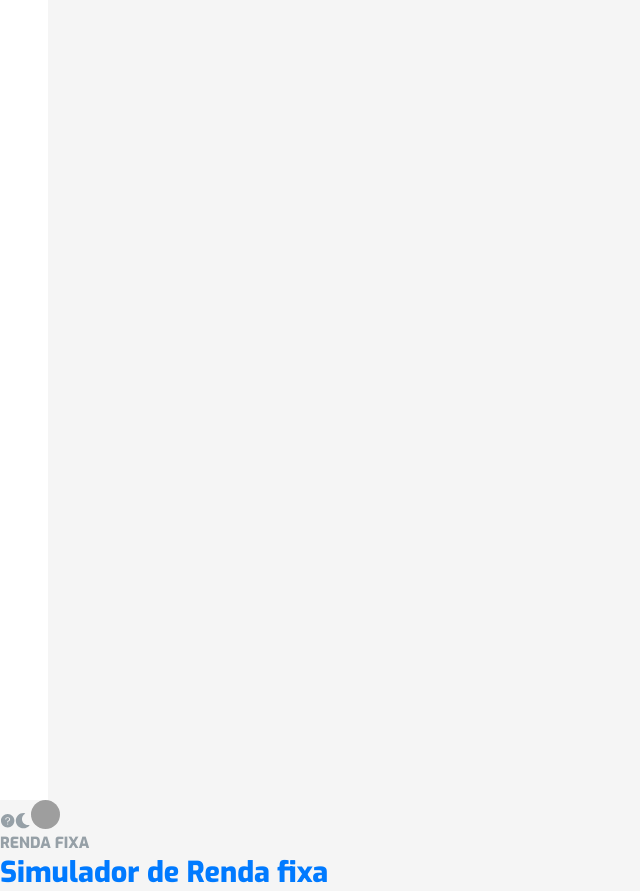
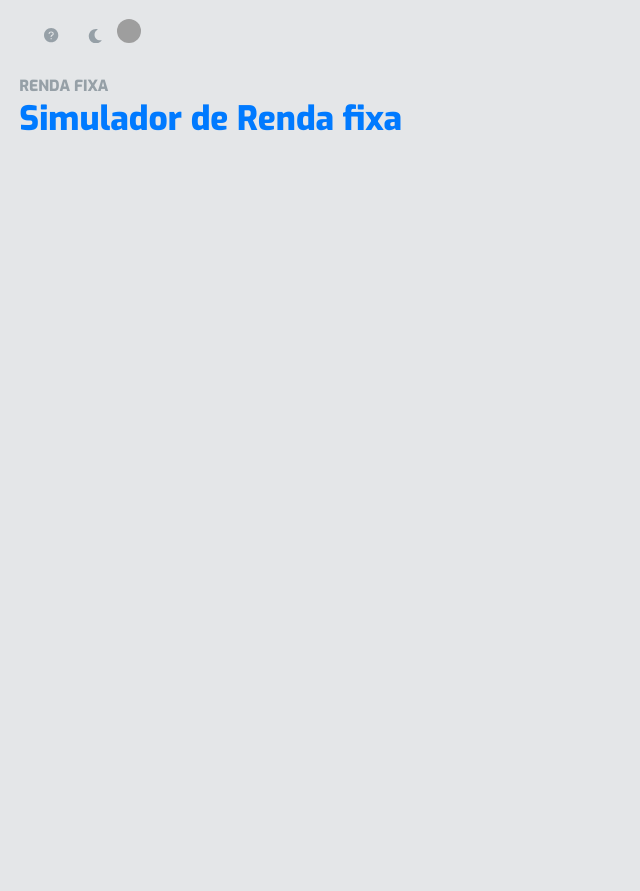
Before and after one commit to TalesFB/Simulador-CarteiraGlobal, a React (Create React App) app: page / in a window 1280 px wide. Shown: the whole page, without its empty margins (0-640 px from the left). After the commit the page ends 800 px from the top, so only its background shows below. Built offline with nearby package versions, Linux system fonts and the light colour scheme; grey boxes are pictures that could not be loaded.

Commit message:
organização do css

```diff
--- a/src/assets/styles/global.css
+++ b/src/assets/styles/global.css
@@ -1,7 +1,7 @@
 :root {
   /*--colocar variaveis de cores*/
   --color-primary: #007aff;
-  --color-background: #f5f5f5;
+  --color-background: #e4e6e8;
   --color-base: #ffffff;
   --color-font-buttons: #393636;
   --color-box-news: #e5e5e5;
--- a/src/pages/Simulador.jsx
+++ b/src/pages/Simulador.jsx
@@ -9,11 +9,14 @@ import "./styles.css";
 function Simulador() {
   return (
     <div id="page-landing">
-      <div className="sidebar"></div>
       <div id="main">
         <div className="topbar">
-          <AiFillQuestionCircle />
-          <FaMoon />
+          <a className="help" href="">
+            <AiFillQuestionCircle />
+          </a>
+          <a className="moon" href="">
+            <FaMoon />
+          </a>
           <img
             src="https://i.pinimg.com/originals/8b/da/ca/8bdaca81d5ddbaeb92b61d6b5787d866.jpg"
             alt=""
--- a/src/pages/styles.css
+++ b/src/pages/styles.css
@@ -6,27 +6,38 @@
 }
 
 #page-landing .topbar {
-  position: relative;
-  align-items: center;
-  justify-content: center;
+  padding: 2rem 3rem;
+}
+
+#main .topbar svg {
+  margin: 0 1.5rem;
+  fill: var(--color-title-grey);
+}
+
+#main .topbar .help svg {
+  height: 1.7rem;
+  width: 1.7rem;
+}
+
+#main .topbar .moon svg {
+  height: 1.5rem;
+  width: 1.5rem;
 }
 
 #page-landing .topbar img {
-  width: 3rem;
-  height: 3rem;
+  width: 2.5rem;
+  height: 2.5rem;
   border-radius: 100%;
 }
 
 #main h3 {
+  margin: 1rem 1rem 0 2rem;
   font: 800 1.6rem Exo;
   color: var(--color-title-grey);
 }
 
 #main h1 {
-  font: 800 3rem Exo;
+  margin: 0 1rem 1rem 2rem;
+  font: 800 3.5rem Exo;
   color: var(--color-primary);
 }
-
-#main .topbar svg {
-  fill: var(--color-title-grey);
-}
```
Also changed, not shown: 1 other file (tests, documents, lock files or other folders).
